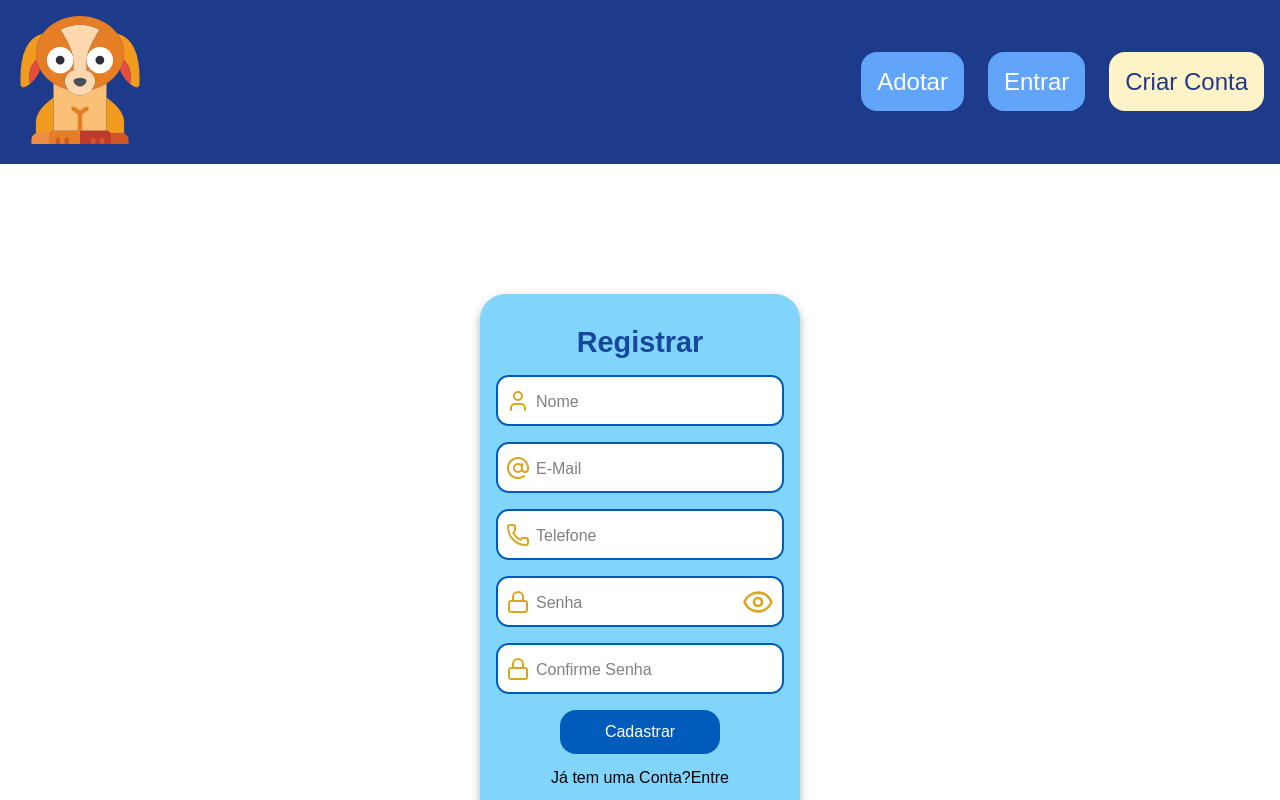
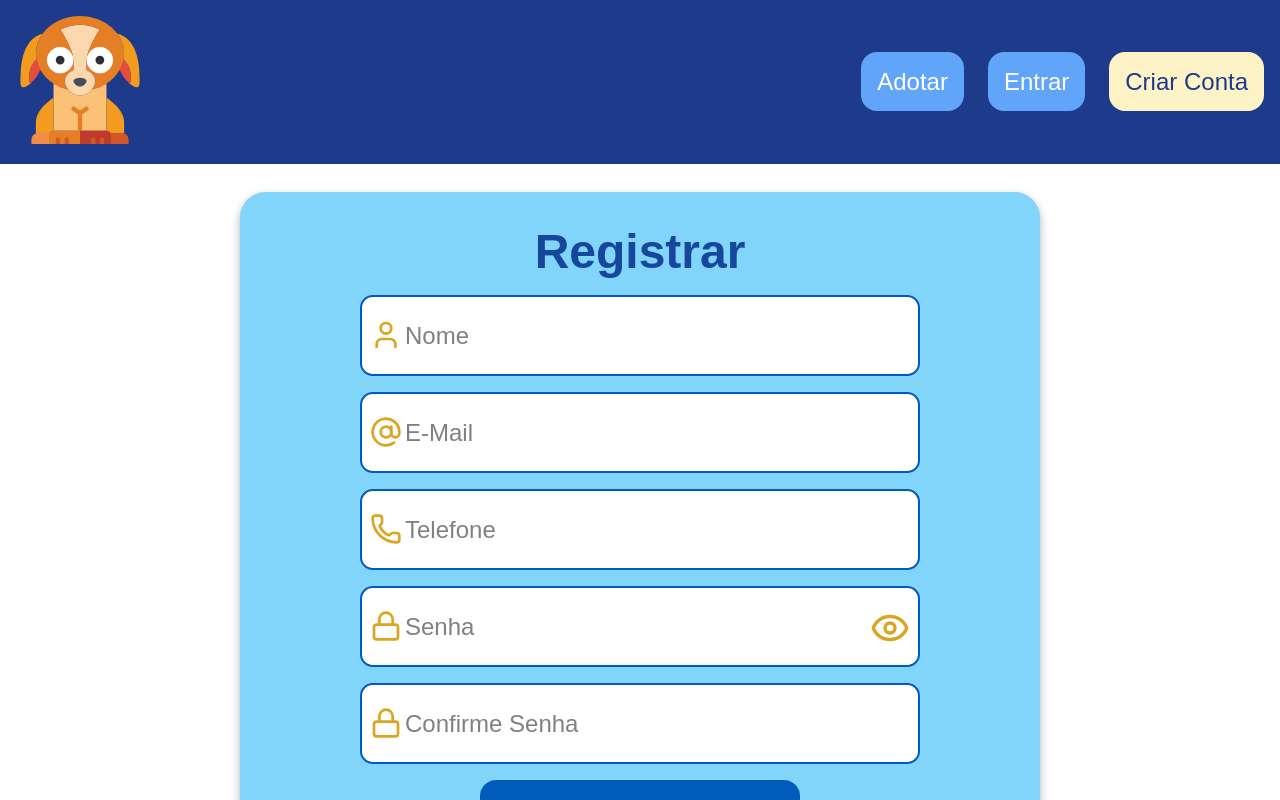
Before and after one commit to DevVitorlevi/Get-a-Pet, a React (Vite) app in the folder frontend/: page /register in a window 1280 px wide. Shown: the top 800 px of the page. Built offline with nearby package versions, Linux system fonts and the light colour scheme.

Commit message:
Media queries feitas

```diff
--- a/frontend/src/pages/Auth/Register.jsx
+++ b/frontend/src/pages/Auth/Register.jsx
@@ -48,7 +48,7 @@ const Register = () => {
 
                     <button type="submit" className='btn'>Cadastrar</button>
                 </form>
-                <p>Já tem uma Conta?<Link to='/login' id='a' >Entre</Link></p>
+                <p className='question'>Já tem uma Conta?<Link to='/login' id='a' >Entre</Link></p>
             </div>
         </main>
     )
--- a/frontend/src/styles/Form.css
+++ b/frontend/src/styles/Form.css
@@ -150,3 +150,54 @@ p {
         font-size: 2rem;
     }
 }
+
+@media screen and (min-width:993px) {
+    .container {
+        font-size: 2rem;
+        width: 50rem;
+    }
+
+    .inputs label {
+        font-size: 1.5rem;
+        top: 27px;
+        left: 45px;
+    }
+
+    .icon {
+        top: 24px;
+        width: 32px;
+        height: 32px;
+    }
+
+    .eye {
+        top: 22px;
+        width: 40px;
+        height: 40px;
+    }
+
+    .eye-c {
+        top: 22px;
+        width: 40px;
+        height: 40px;
+    }
+
+    .question {
+        font-size: 1.3rem;
+    }
+
+    h1 {
+        font-size: 3rem;
+    }
+
+    .input {
+        width: 35rem;
+        padding: 1.5rem;
+        font-size: 1.6rem;
+    }
+
+    .btn {
+        padding: 1.3rem;
+        width: 20rem;
+        font-size: 1.5rem;
+    }
+}
```
